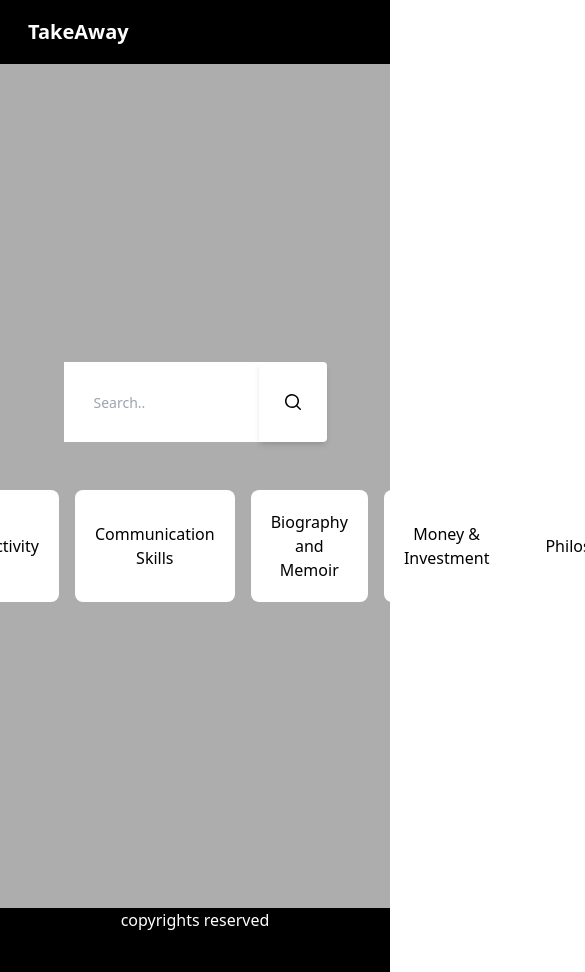
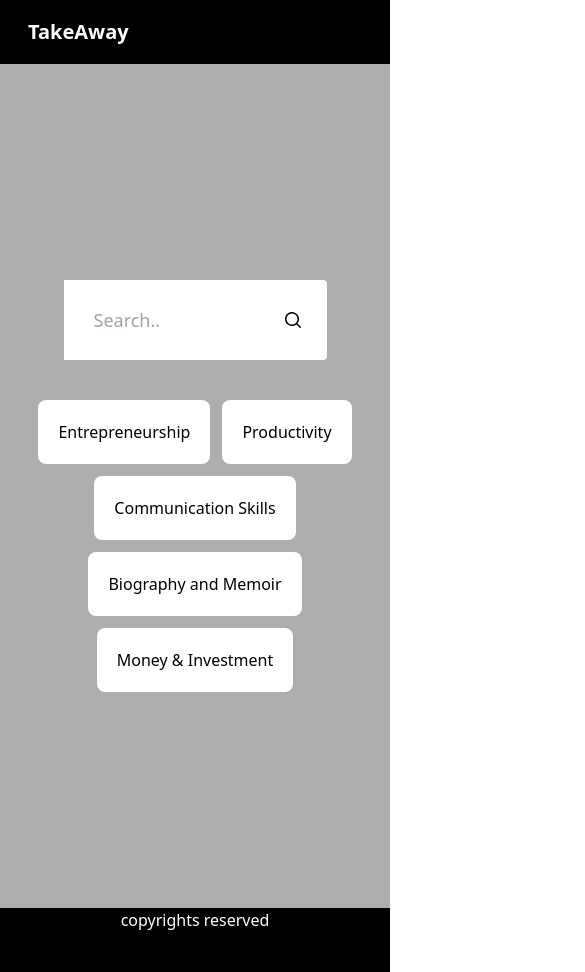
Before and after one commit to Alfe3n/TakeAway, a React (Vite) app: page / in a window 390 px wide. Shown: the top 972 px of the page, 585 px wide, since content can reach past the window. Built offline with nearby package versions, Linux system fonts and the light colour scheme.

Commit message:
responsive1

```diff
--- a/src/pages/categorylist/list.jsx
+++ b/src/pages/categorylist/list.jsx
@@ -26,20 +26,20 @@
   console.log(data);
 
   return (
-    <>
-      <h1 className="mt-12 text-4xl font-bold">{`Top 50 in ${category}`}</h1>
-      <div className="flex flex-wrap justify-center h-screen my-10">
+    <div className="ml-6">
+      <h1 className="mt-12 mb-12 text-4xl font-bold">{`Top 50 in ${category}`}</h1>
+      <div className="flex flex-wrap justify-start h-screen gap-x-5">
         {data.map((book) => {
           return (
             <div>
-              <p className="p-4 m-2 text-lg rounded-lg bg-slate-300">
+              <p className="p-3 text-lg rounded-lg bg-slate-300">
                 {book.title}
               </p>
             </div>
           );
         })}
       </div>
-    </>
+    </div>
   );
 }
 
--- a/src/pages/common/footer.jsx
+++ b/src/pages/common/footer.jsx
@@ -2,7 +2,7 @@
 
 function footer() {
   return (
-    <div className="flex justify-center h-16 text-white bg-black">
+    <div className="flex justify-center h-16 text-white align-middle bg-black">
       <div>
         <p>copyrights reserved</p>
       </div>
--- a/src/pages/library/categories.jsx
+++ b/src/pages/library/categories.jsx
@@ -8,9 +8,9 @@
   }
   return (
     <div>
-      <div className="flex mt-10 categories-container">
+      <div className="flex flex-wrap justify-center mt-10 categories-container gap-x-3 gap-y-3">
         <button
-          className="p-5 m-2 bg-white rounded-lg"
+          className="p-5 bg-white rounded-lg"
           onClick={() => {
             setCategory(["Entrepreneurship"]);
           }}
@@ -18,7 +18,7 @@
           Entrepreneurship
         </button>
         <button
-          className="p-5 m-2 bg-white rounded-lg"
+          className="p-5 bg-white rounded-lg"
           onClick={() => {
             setCategory(["Productivity"]);
           }}
@@ -26,7 +26,7 @@
           Productivity
         </button>
         <button
-          className="p-5 m-2 bg-white rounded-lg"
+          className="p-5 bg-white rounded-lg"
           onClick={() => {
             setCategory(["Communication"]);
           }}
@@ -34,7 +34,7 @@
           Communication Skills
         </button>
         <button
-          className="p-5 m-2 bg-white rounded-lg"
+          className="p-5 bg-white rounded-lg"
           onClick={() => {
             setCategory(["Biography"]);
           }}
@@ -42,21 +42,21 @@
           Biography and Memoir
         </button>
         <button
-          className="p-5 m-2 bg-white rounded-lg"
+          className="p-5 bg-white rounded-lg"
           onClick={() => {
             setCategory(["Money"]);
           }}
         >
           Money & Investment
         </button>
-        <button
+        {/* <button
           className="p-5 m-2 bg-white rounded-lg"
           onClick={() => {
             setCategory(["Philosophy"]);
           }}
         >
           Philosophy
-        </button>
+        </button> */}
       </div>
     </div>
   );
--- a/src/pages/library/search.jsx
+++ b/src/pages/library/search.jsx
@@ -22,7 +22,7 @@
     <div className="flex flex-col items-center justify-center h-screen bg-black2">
       <div className="flex justify-center w-full align-middle search-container">
         <input
-          className="w-1/2 h-20 pr-2 text-sm text-gray-700 outline-none peer"
+          className="w-1/2 h-20 text-lg text-gray-700 outline-none peer"
           type="text"
           placeholder="Search.."
           name="search"
@@ -31,7 +31,7 @@
         />
 
         <button
-          className="relative z-[2] flex items-center rounded-r bg-white px-6 py-2.5 text-xs font-medium uppercase leading-tight text-black shadow-md transition duration-150 ease-in-out hover:bg-primary-700 hover:shadow-lg focus:bg-primary-700 focus:shadow-lg focus:outline-none focus:ring-0 active:bg-primary-800 active:shadow-lg"
+          className="relative z-[2] flex items-center rounded-r bg-white px-6 py-2.5 text-xs font-medium uppercase leading-tight text-black "
           type="button"
           id="button-addon1"
           data-te-ripple-init
```
Also changed, not shown: src/pages/library/results.css (deleted).
